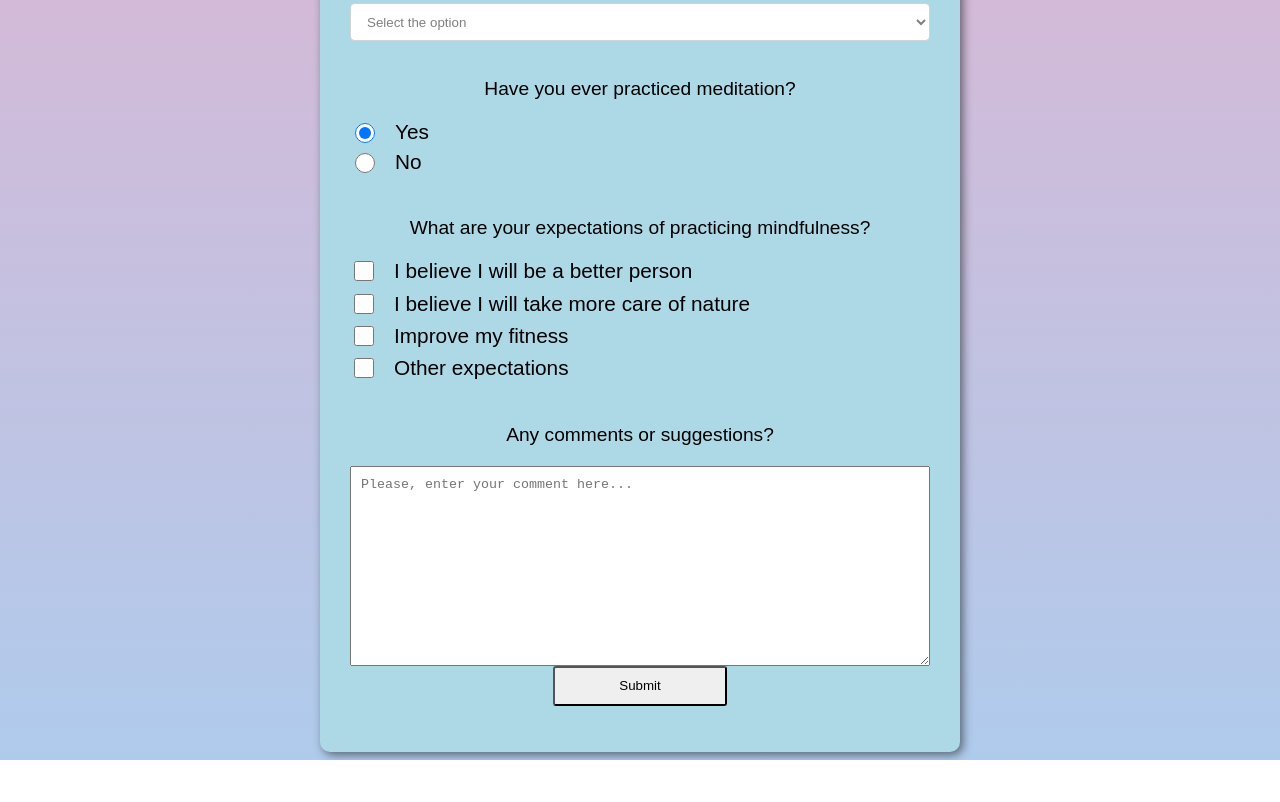
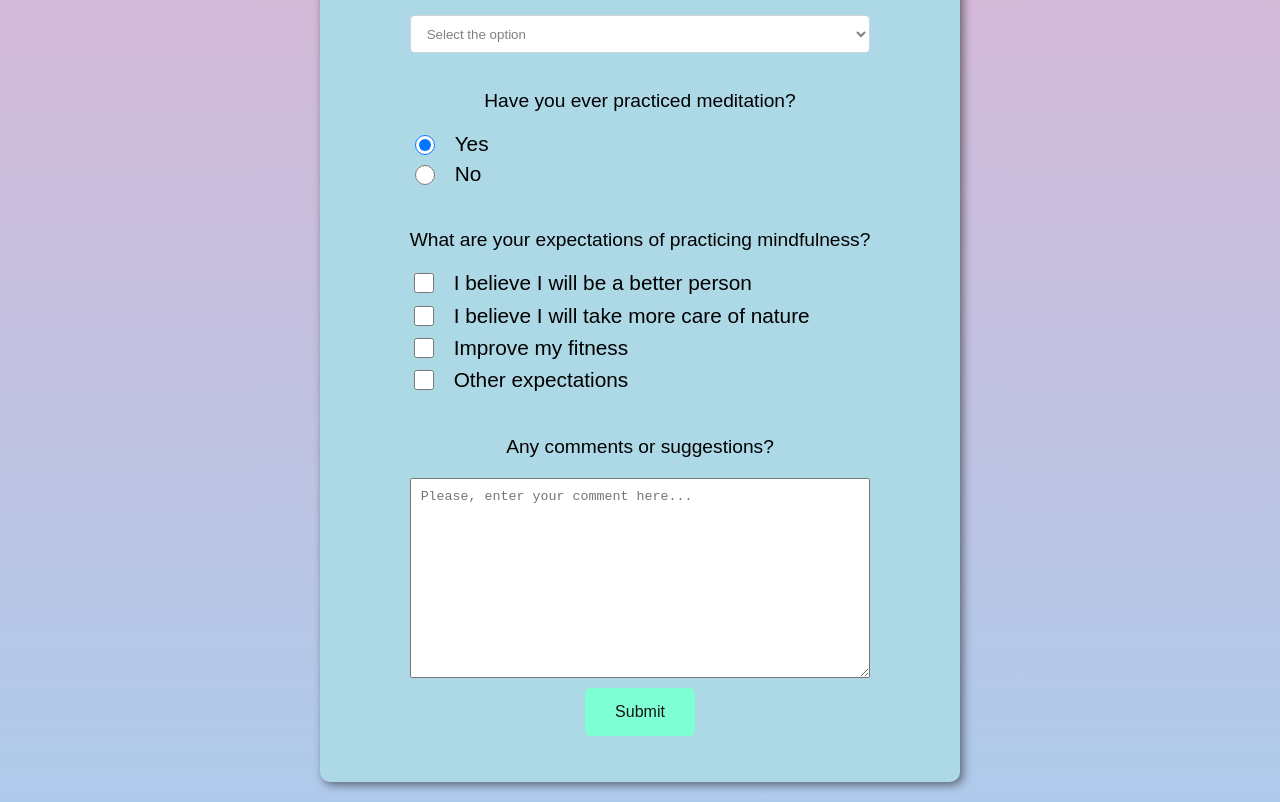
Before and after one commit to renatocortez/software-engineer, a plain HTML site: page projects/responsive-web-design-certification/survey-form/index.html in a window 1280 px wide. Shown: the part 559-1361 px from the top of the page. Before the commit the page ends 1319 px from the top, so only its background shows below. Drawn offline with Linux system fonts and the light colour scheme.

Commit message:
Update style.css

```diff
--- a/projects/responsive-web-design-certification/survey-form/style.css
+++ b/projects/responsive-web-design-certification/survey-form/style.css
@@ -1,18 +1,18 @@
 @charset "UTF-8";
 
-
 body {
+  box-sizing: border-box;
+  margin: 20px;
+  padding: 0;
   font-family: Arial, courier, sans-serif;
   font-size: 1em;
   text-align: center;
   background: linear-gradient(#eeaeca, #afcbec);
-
 }
 
 .top {
   padding: 10px;
   margin-bottom: 10px;
-
 }
 
 #description {
@@ -26,11 +26,10 @@ p {
   background-color: lightblue;
   border-radius: 10px;
   box-shadow: 3px 3px 10px rgba(0, 0, 0, 0.5);
+  display: flex;
+  justify-content: center;
+  align-items: center;
   padding: 20px;
-  width: 800px;
-  height: auto;
-  margin: auto;
-
 }
 
 label {
@@ -40,27 +39,13 @@ label {
   margin-bottom: 0.3em;
 }
 
-@media (min-width: 500px) {
-  .all {
-    max-width: 600px;
-  }
-}
-
 form {
   padding: 10px;
-
-
-}
-
-@media (min-width: 500px) {
-  form {
-    padding: 10px;
-  }
 }
 
 div {
   margin: 0 auto 1.25rem auto;
-  padding: 10px
+  padding: 10px;
 }
 
 .form-in {
@@ -73,7 +58,6 @@ div {
   background-clip: padding-box;
   border: 1px solid #ced4da;
   border-radius: 0.25rem;
-
 }
 
 .radio,
@@ -88,12 +72,30 @@ div {
   min-height: 200px;
   width: 100%;
   padding: 10px;
-
 }
 
 .button {
-  border-radius: 3px;
-  width: 30%;
-  height: 40px;
+  padding: 15px 30px;
+  border: none;
+  background-color: aquamarine;
+  color: rgb(19, 19, 20);
+  border-radius: 6px;
   cursor: pointer;
+  font-size: 16px;
+  margin-top: 10px;
 }
+
+.button:hover {
+  background-color: rgb(4, 175, 243);
+  color: azure;
+  transform: translateY(-2px);
+}
+
+@media (min-width: 480px) {
+  .all {
+    max-width: 600px;
+  }
+  form {
+    padding: 10px;
+  }
+}
```
